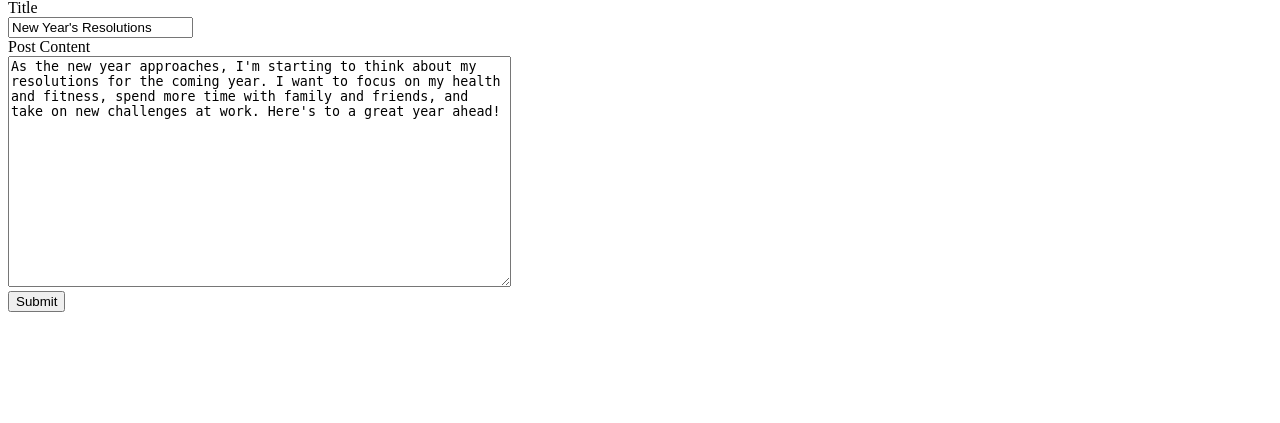
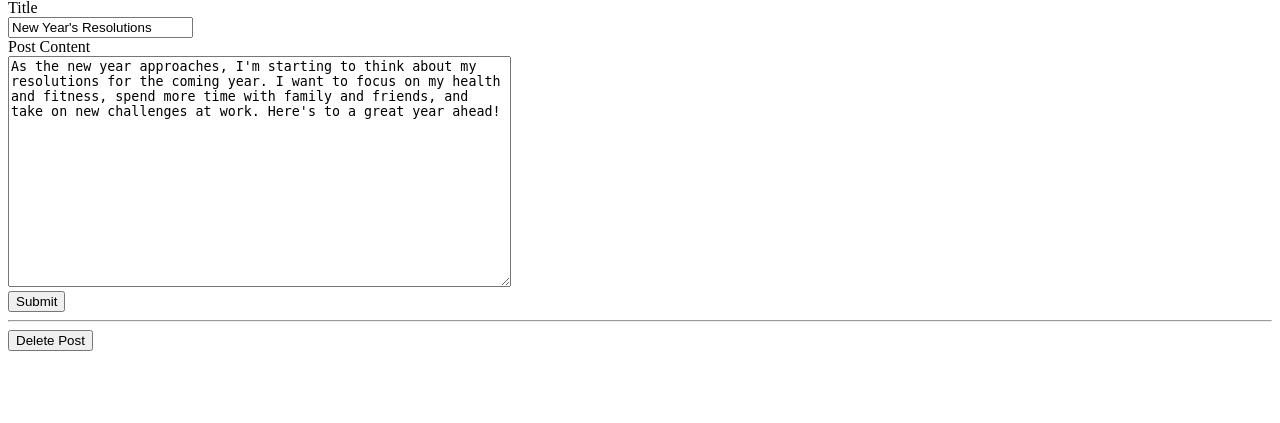
Before and after one commit to KehindeOmo/Flask-Blog-Tutorial, a Flask app: page /1/edit/ in a window 1280 px wide. Shown: the part 154-577 px from the top of the page. Run offline with Flask 3, Linux system fonts and the light colour scheme; data comes from the database, SQL or seed files in the repository; both versions use the stored data as it was after the commit.

Commit message:
connected and create delete page

```diff
--- a/app.py
+++ b/app.py
@@ -100,4 +100,24 @@ def edit(id):
     # if Get then display page
 
     return render_template('edit.html', post=post)
+
+# create a route to delete a post from the edit page
+# post id is the url parameter
+@app.route('/<int:id>/delete/', methods = ('POST',))
+def delete(id):
+    #get the post
+    post = get_post(id)
+
+    #connect to the database
+    conn = get_db_connection()
+
+    conn.execute('DELETE from posts WHERE id = ?', (id,))
+
+    conn.commit()
+    conn.close()
+
+    flash('"{}" was successfully deleted! '.format(post['title']))
+    #redirect to the home page
+    return redirect(url_for('index'))
+
 app.run(port=5000)
--- a/templates/edit.html
+++ b/templates/edit.html
@@ -20,4 +20,9 @@
         <br>
         <button type="submit">Submit</button>
     </form>
+    <hr>
+    <form action ="{{ url_for ('delete', id=post['id']) }}" method="POST">
+        <input type = "submit" value ="Delete Post" onclick="return confirm('Are you sure youi want to delete this post?')">
+    </form>
+
 {% endblock %}
```
Also changed, not shown: database.db, 1 other file.
